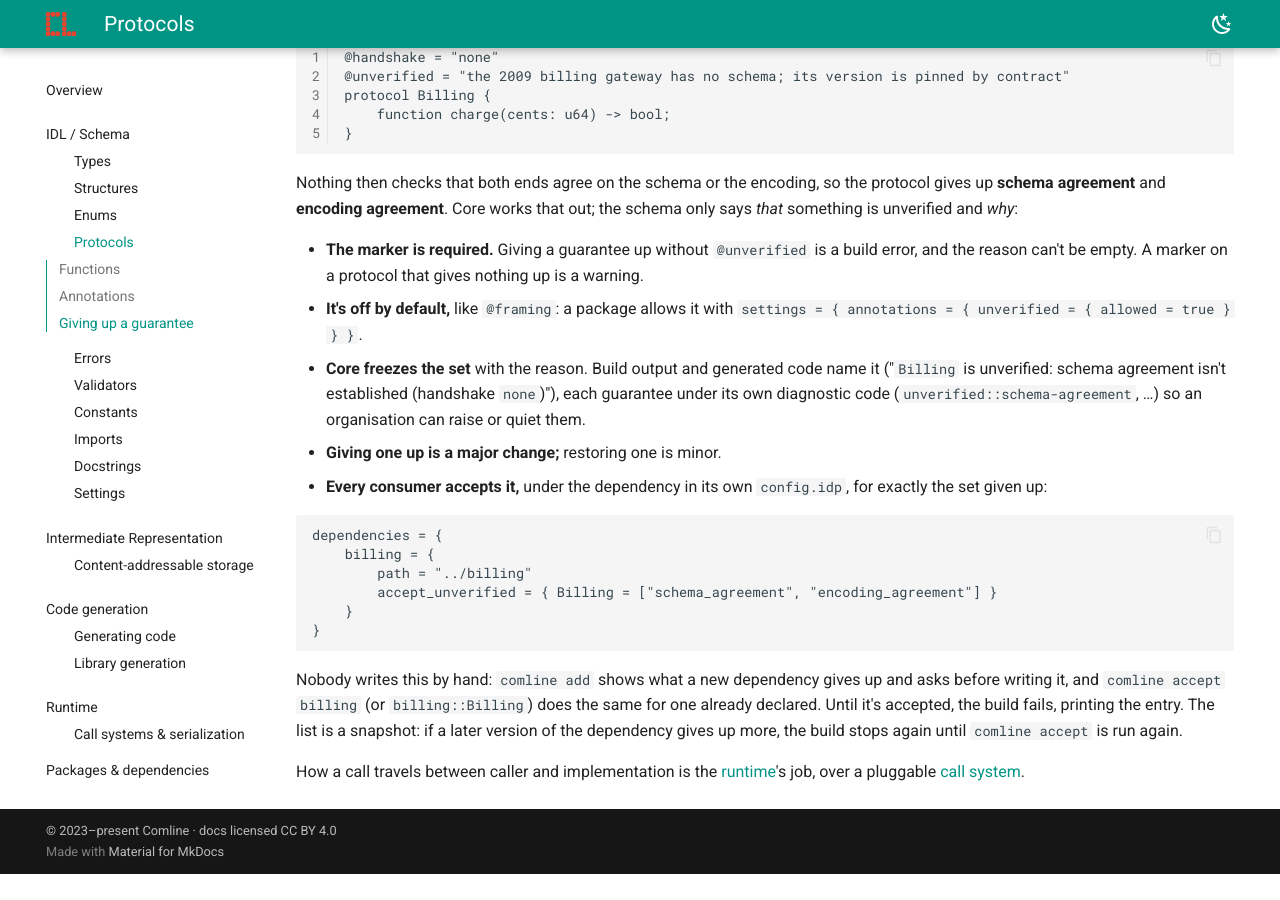
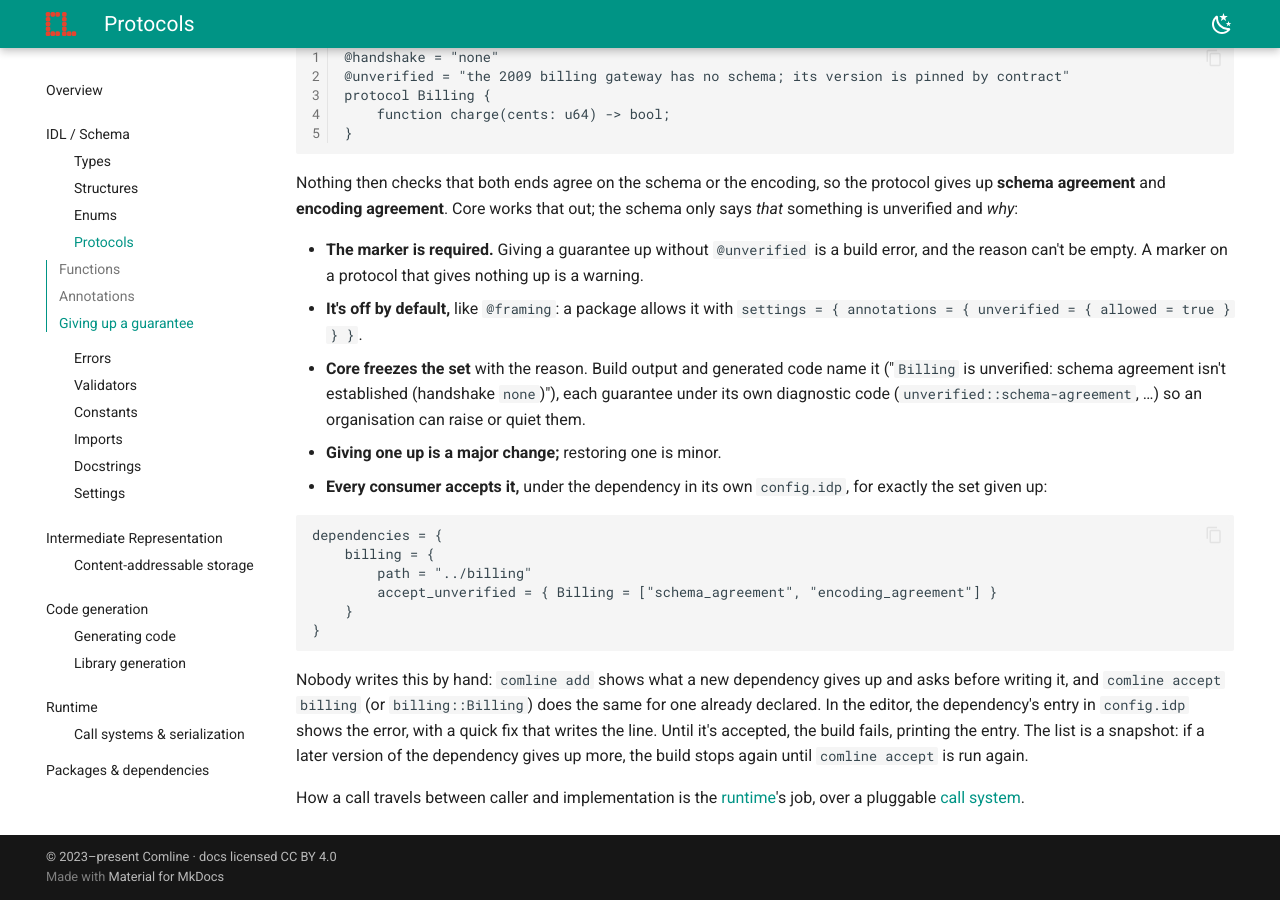
Before and after one commit to ComlineProject/docs, an MkDocs documentation site: the page built from docs/docs/guide/idl/protocol.md, in a window 1280 px wide and 900 px high, scrolled down 1464 px. Built offline with MkDocs 1.6.1 and Material for MkDocs 9.7.7, drawn with Linux system fonts in a browser that asks for light colours; the version menu is left out; before the commit the page ends 2338 px from its top, so only the background shows below that.

Commit message:
docs: the editor's quick fix for accepting @unverified protocols

```diff
--- a/docs/docs/guide/idl/protocol.md
+++ b/docs/docs/guide/idl/protocol.md
@@ -105,8 +105,10 @@ that out; the schema only says *that* something is unverified and *why*:
 
   Nobody writes this by hand: `comline add` shows what a new dependency gives
   up and asks before writing it, and `comline accept billing` (or
-  `billing::Billing`) does the same for one already declared. Until it's
-  accepted, the build fails, printing the entry. The list is a snapshot: if a
+  `billing::Billing`) does the same for one already declared. In the editor,
+  the dependency's entry in `config.idp` shows the error, with a quick fix
+  that writes the line. Until it's accepted, the build fails, printing the
+  entry. The list is a snapshot: if a
   later version of the dependency gives up more, the build stops again until
   `comline accept` is run again.
 
```
Also changed, not shown: docs/docs/proposals/extensibility.md (+4 -1 lines).
